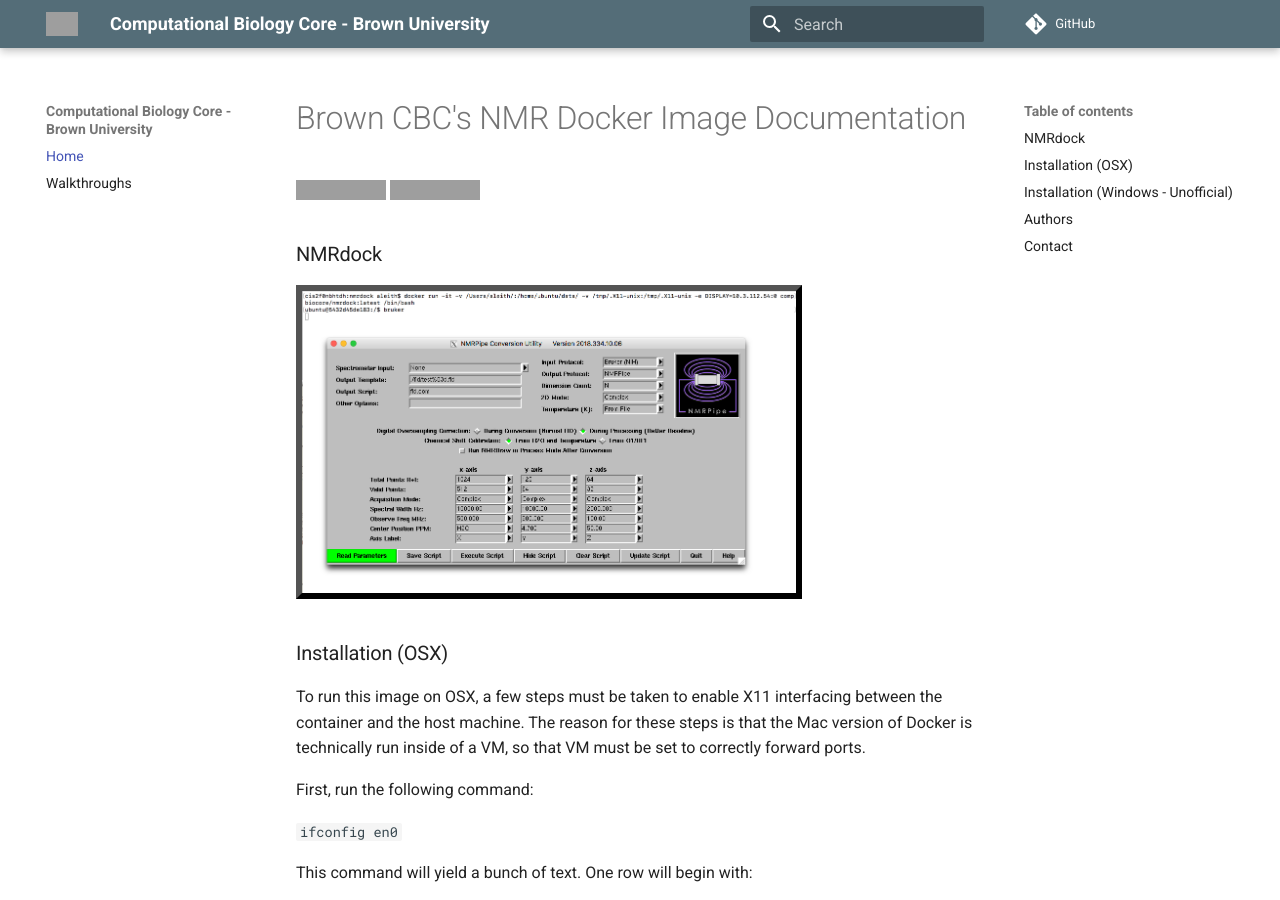
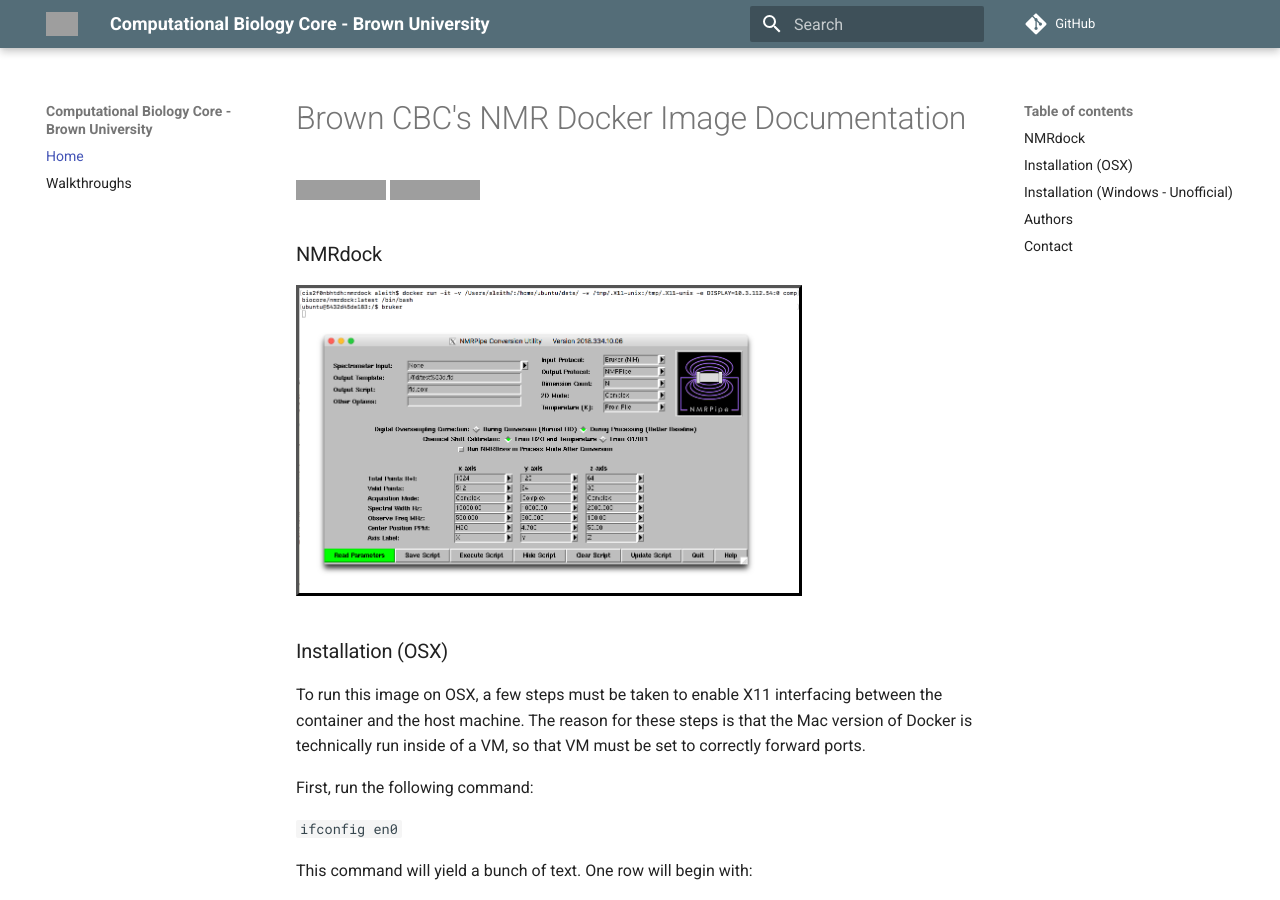
Before and after one commit to compbiocore/nmrdock, an MkDocs documentation site: the page built from docs/index.md, in a window 1280 px wide and 900 px high. Built offline with MkDocs 1.6.1 and Material for MkDocs 9.7.7, drawn with Linux system fonts in a browser that asks for light colours; comment, search, counter and statistics services are not loaded; grey boxes are pictures that could not be loaded.

Commit message:
shrunk border

```diff
--- a/docs/index.md
+++ b/docs/index.md
@@ -7,7 +7,7 @@
 
 
 
-<img src="https://github.com/compbiocore/nmrdock/raw/master/docs/assets/docker_bruker.png" width="506" height="308" style="border: #000000 6px outset;">
+<img src="https://github.com/compbiocore/nmrdock/raw/master/docs/assets/docker_bruker.png" width="506" height="308" style="border: #000000 3px outset;">
 
 
 
```
